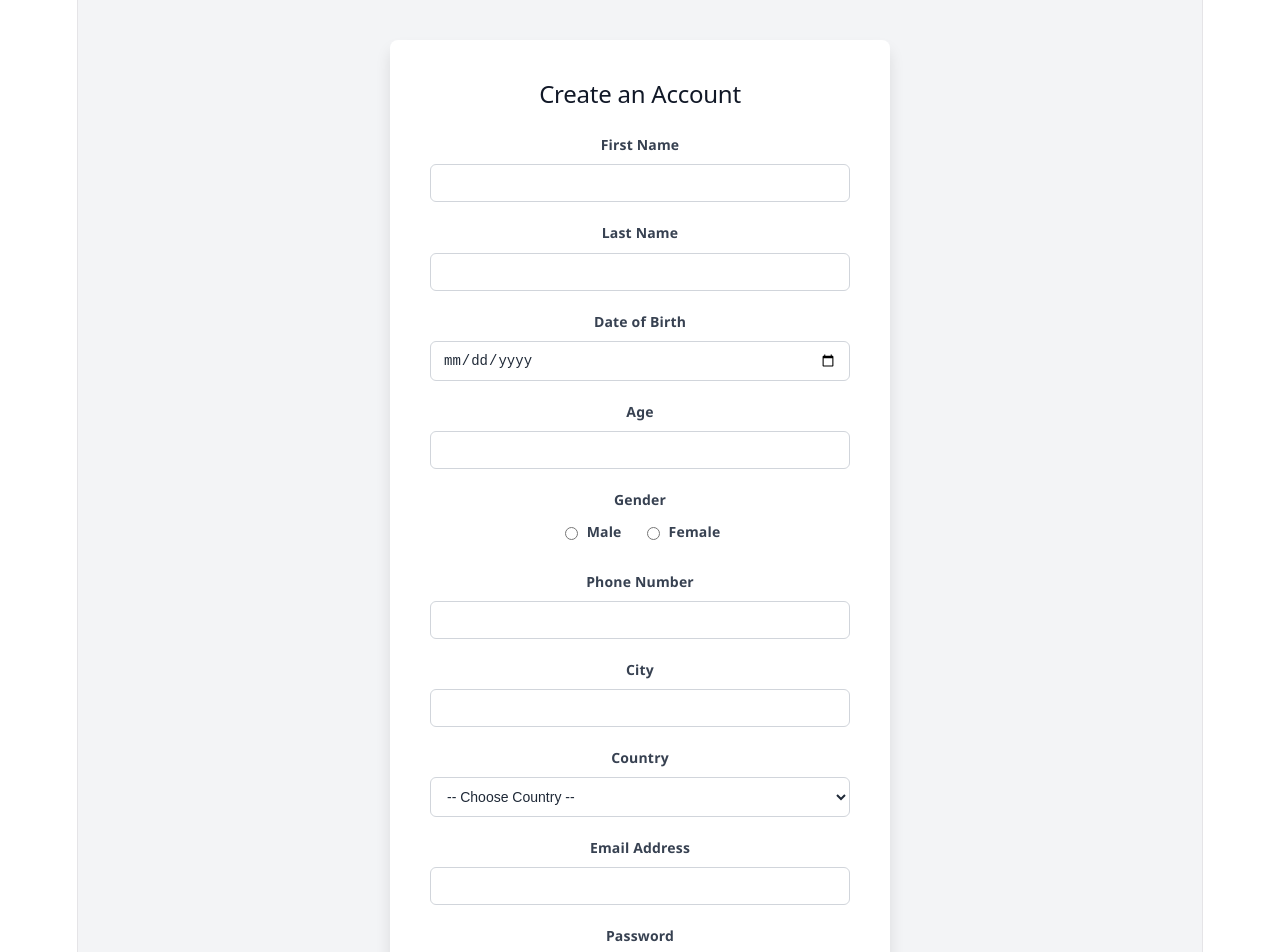
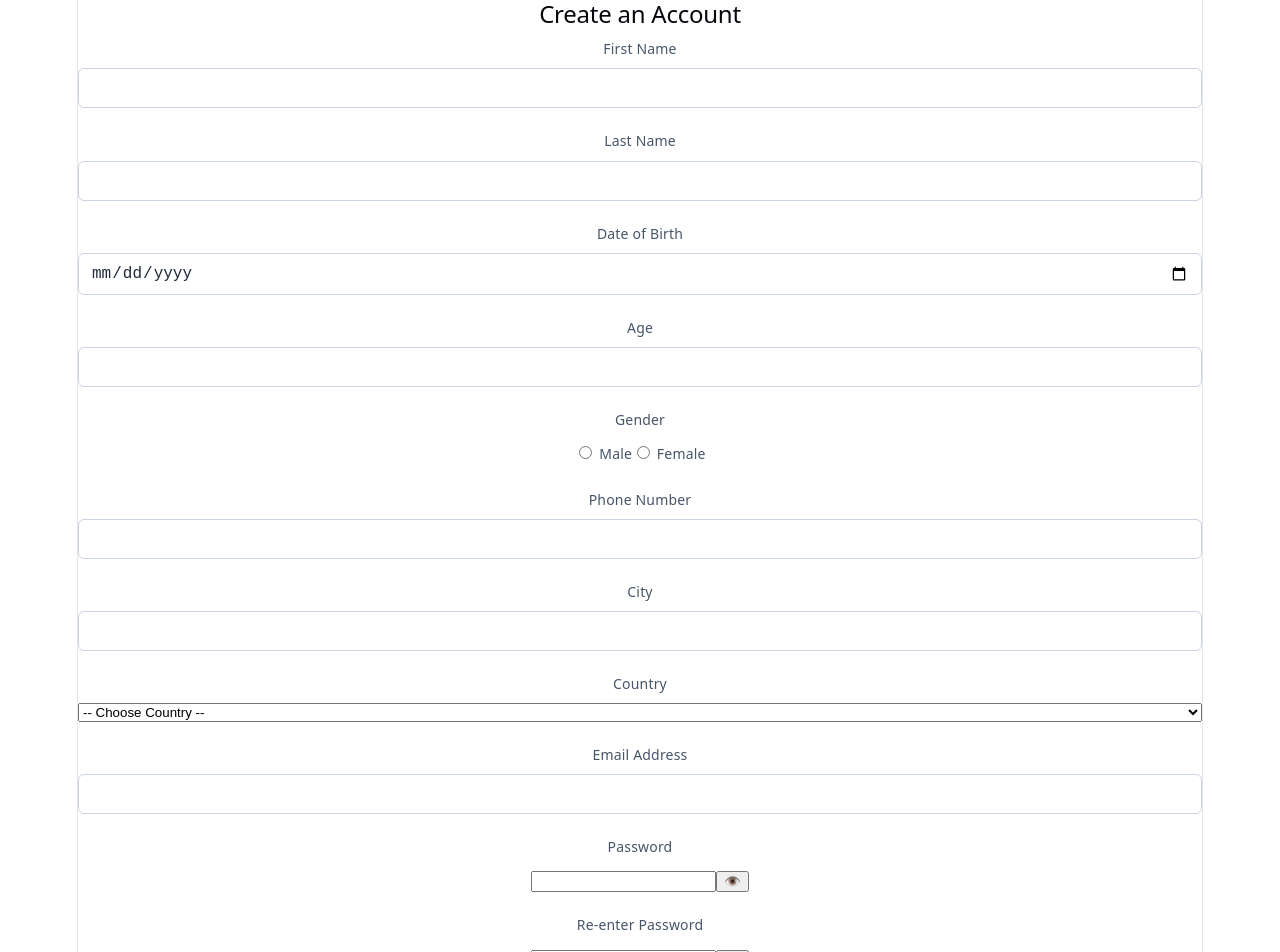
Before and after one commit to Sunnybathu/login-register--csmb, a React app: page /register in a window 1280 px wide. Shown: the top 952 px of the page. Built offline with nearby package versions, Linux system fonts and the light colour scheme; the HTML template or start-up script is replaced by a standard one.

Commit message:
Update login.css

```diff
--- a/src/login/login.css
+++ b/src/login/login.css
@@ -1,106 +1,95 @@
-.register-container {
+.login-container {
   display: flex;
   justify-content: center;
   align-items: center;
   min-height: 100vh;
-  background-color: #f3f4f6;
-  font-family: 'Segoe UI', system-ui, sans-serif;
-  padding: 40px 20px;
-  box-sizing: border-box;
+  background-color: #f8fafc;
+  padding: 20px;
 }
 
-.register-card {
+.login-card {
   background: #ffffff;
   padding: 40px;
-  border-radius: 8px;
+  border-radius: 12px;
+  box-shadow: 0 4px 6px -1px rgba(0, 0, 0, 0.1), 0 2px 4px -1px rgba(0, 0, 0, 0.06);
   width: 100%;
-  max-width: 500px;
-  box-shadow: 0 10px 15px rgba(0, 0, 0, 0.1);
-  box-sizing: border-box;
+  max-width: 400px;
 }
 
-.register-card h2 {
+.login-card h2 {
   margin-bottom: 24px;
-  color: #111827;
   text-align: center;
+  color: #1e293b;
+  font-size: 28px;
 }
 
-.register-card .input-group {
+.input-group {
   display: flex;
   flex-direction: column;
-  margin-bottom: 18px;
-  width: 100%; /* Ensures inputs stretch to the card edges */
+  margin-bottom: 20px;
+  width: 100%;
 }
 
-.register-card .input-group label {
+.input-group label {
+  margin-bottom: 6px;
+  color: #475569;
+  font-weight: 500;
   font-size: 14px;
-  font-weight: 600;
-  color: #374151;
-  margin-bottom: 6px;
-  text-align: center; /* Keeps your text aligned nicely above boxes */
 }
 
-.register-card .input-group input,
-.register-card .custom-select {
-  width: 100%; /* Keeps original box styling but prevents clipping */
-  padding: 10px 12px;
-  border: 1px solid #d1d5db;
-  border-radius: 6px;
-  font-size: 14px;
-  box-sizing: border-box;
-  background-color: #ffffff;
-  color: #1f2937;
-}
-
-/* Fixes browser autofill forcing dark background colors */
-.register-card input:-webkit-autofill {
-  -webkit-box-shadow: 0 0 0 30px white inset !important;
-  -webkit-text-fill-color: #1f2937 !important;
-}
-
-.register-card .radio-group {
-  display: flex;
-  gap: 20px;
-  justify-content: center; /* Centers your male/female selectors nicely */
-}
-
-.register-card .radio-label {
-  display: flex;
-  align-items: center;
-  gap: 6px;
-  font-size: 14px;
-  cursor: pointer;
-}
-
-.register-card .password-field-container {
+/* Icon Alignment Overrides */
+.icon-input-wrapper {
   position: relative;
   display: flex;
   align-items: center;
   width: 100%;
 }
 
-.register-card .password-toggle-btn {
+.icon-input-wrapper input {
+  width: 100%;
+  padding: 10px 40px 10px 12px;
+  border: 1px solid #cbd5e1;
+  border-radius: 6px;
+  font-size: 16px;
+  outline: none;
+  background-color: #ffffff;
+  color: #1e293b;
+}
+
+.icon-input-wrapper input:focus {
+  border-color: #4f46e5;
+  box-shadow: 0 0 0 3px rgba(79, 70, 229, 0.1);
+}
+
+.input-group > input {
+  padding: 10px 12px;
+  border: 1px solid #cbd5e1;
+  border-radius: 6px;
+  font-size: 16px;
+  outline: none;
+  background-color: #ffffff;
+  color: #1e293b;
+}
+
+.input-group > input:focus {
+  border-color: #4f46e5;
+  box-shadow: 0 0 0 3px rgba(79, 70, 229, 0.1);
+}
+
+.eye-toggle-btn {
   position: absolute;
   right: 12px;
   background: none;
   border: none;
   cursor: pointer;
+  display: flex;
+  align-items: center;
+  justify-content: center;
+  padding: 0;
+  height: 100%;
 }
 
-.register-card .checkbox-group {
-  margin: 20px 0;
-  display: flex;
-  justify-content: center;
-}
-
-.register-card .checkbox-group label {
-  display: flex;
-  align-items: center;
-  gap: 8px;
-  font-size: 14px;
-}
-
-.register-btn {
+.login-btn {
   width: 100%;
   padding: 12px;
   background-color: #4f46e5;
@@ -110,8 +99,28 @@
   font-size: 16px;
   font-weight: 600;
   cursor: pointer;
+  margin-top: 10px;
+  transition: background-color 0.2s;
 }
 
-.register-btn:hover {
+.login-btn:hover {
   background-color: #4338ca;
 }
+
+.auth-switch-text {
+  text-align: center;
+  margin-top: 20px;
+  font-size: 14px;
+  color: #64748b;
+}
+
+.auth-link {
+  color: #4f46e5;
+  font-weight: 600;
+  cursor: pointer;
+  text-decoration: underline;
+}
+
+.auth-link:hover {
+  color: #3730a3;
+}
```
